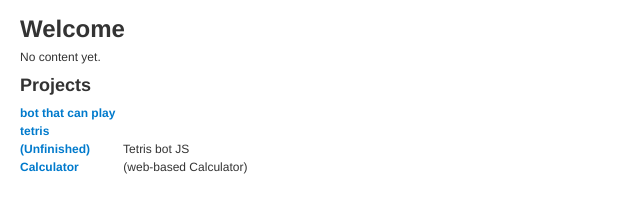
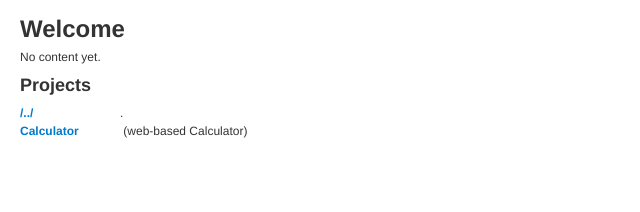
Before and after one commit to KingBelisariusIV/KingBelisariusIV.github.io, a plain HTML site: page index.html in a window 1280 px wide. Shown: the whole page, without its empty margins (0-640 px from the left). Drawn offline with Linux system fonts and the light colour scheme.

Commit message:
Update index.html

```diff
--- a/index.html
+++ b/index.html
@@ -62,7 +62,7 @@
 
     <h2>Projects</h2>
     <ul>
-      <li><a href="/BUILDER.JS/">bot that can play tetris (Unfinished)</a> Tetris bot JS</li>
+      <li><a href="/BUILDER.JS/">/../</a>.</li>
 <li><a href="math.html">Calculator</a> (web-based Calculator)</li>
     </ul>
     <!-- Matomo -->
```
